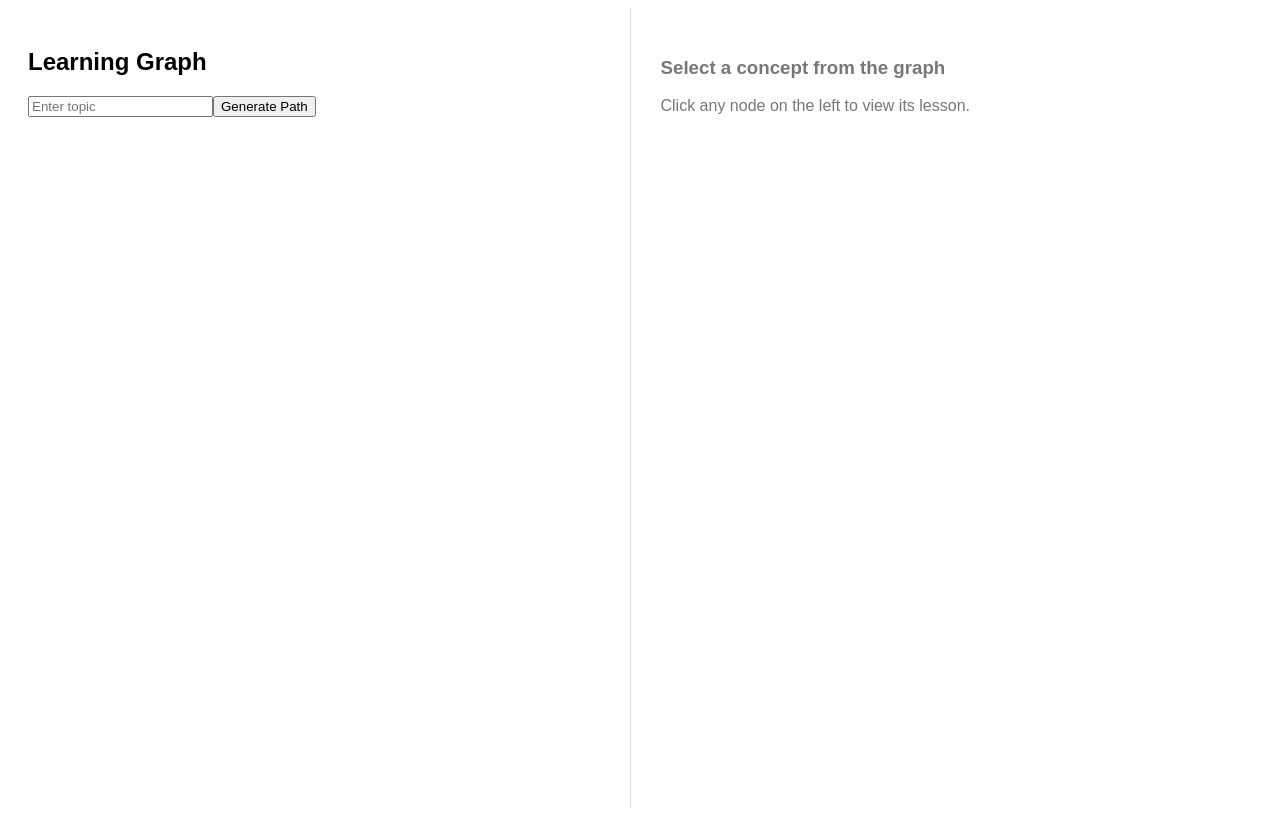
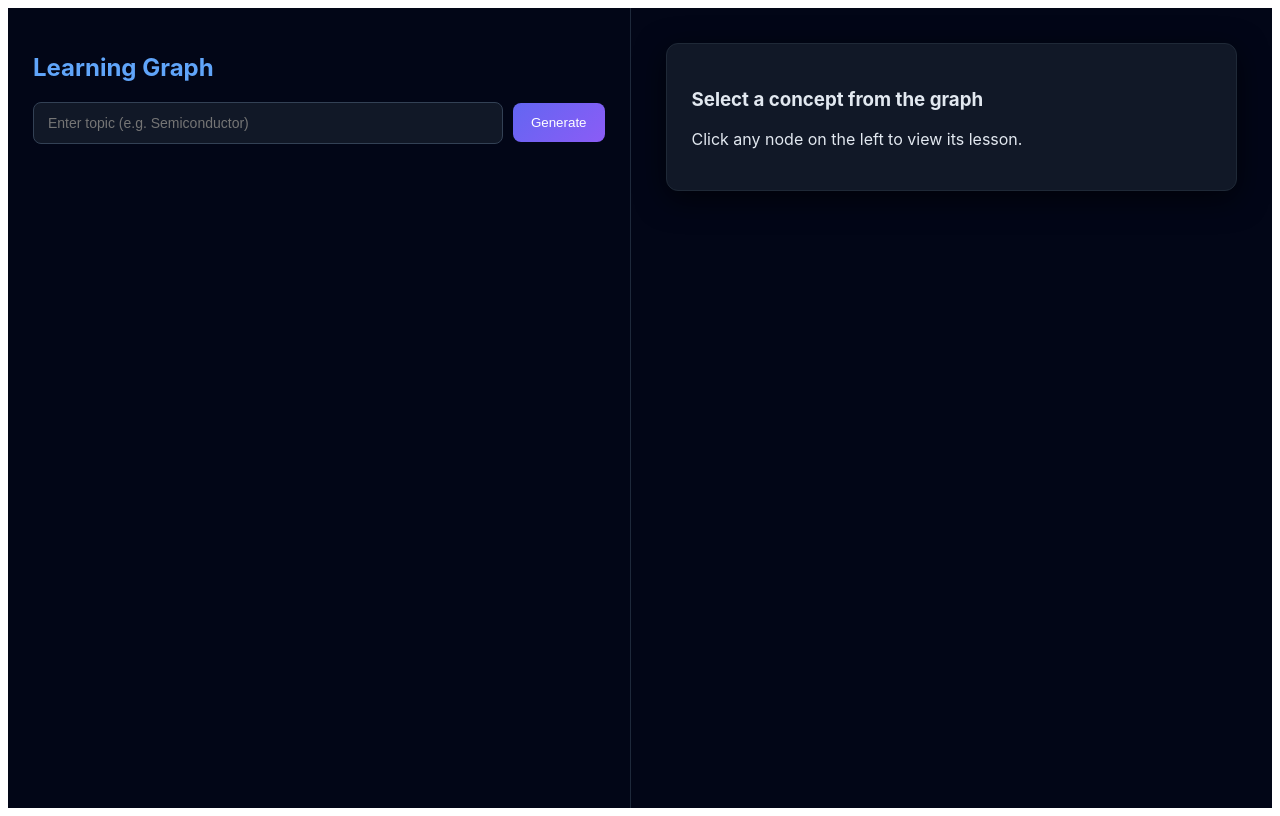
Before and after one commit to SiddhantShitole/AI-Knowledge-Compression-Engine, a React app in the folder frontend/: page / in a window 1280 px wide. Built offline with nearby package versions, Linux system fonts and the light colour scheme; the HTML template or start-up script is replaced by a standard one.

Commit message:
quiz score aligned

```diff
--- a/frontend/src/App.jsx
+++ b/frontend/src/App.jsx
@@ -48,20 +48,29 @@ console.log("Correct:", quiz.questions);
   setScore(correct);
 };
   return (
-    <div style={{
+    <div
+  style={{
     display: "flex",
     height: "100vh",
-      fontFamily: "Arial"
-    }}>
+    background: "#000000",
+    color: "#e2e8f0",
+    fontFamily: "Inter, sans-serif"
+  }}
+>
 
       {/* LEFT SIDE GRAPH */}
-      <div style={{
+      <div
+  style={{
     flex: 1,
-        borderRight: "1px solid #ddd",
-        padding: "20px"
-      }}>
+    borderRight: "1px solid #1e293b",
+    padding: "25px",
+    background: "#020617"
+  }}
+>
 
-        <h2>Learning Graph</h2>
+        <h2 style={{ marginBottom: "20px", color: "#60a5fa" }}>
+  Learning Graph
+</h2>
 
         <TopicInput setPath={setPath} />
 
@@ -72,11 +81,14 @@ console.log("Correct:", quiz.questions);
       </div>
 
       {/* RIGHT SIDE LESSON PANEL */}
-      <div style={{
+      <div
+  style={{
     flex: 1,
-        padding: "30px",
-        overflowY: "auto"
-      }}>
+    padding: "35px",
+    overflowY: "auto",
+    background: "#020617"
+  }}
+>
 
         <LessonViewer lesson={lesson} onQuiz={openQuiz} />
 
@@ -91,13 +103,23 @@ console.log("Correct:", quiz.questions);
                 padding: "15px",
                 border: "1px solid #ddd",
                 borderRadius: "8px",
-                background: "#f9f9f9"
+                background: "#111827"
               }}>
 
-                <p><b>{i + 1}. {q.question}</b></p>
+                <p style={{ color: "#e2e8f0", fontWeight: "500" }}>
+  {i + 1}. {q.question}
+</p>
 
                 {q.options.map((opt, idx) => (
-  <label key={idx} style={{display:"block"}}>
+  <label
+  key={idx}
+  style={{
+    display: "block",
+    padding: "6px 0",
+    cursor: "pointer",
+    color: "#cbd5f5"
+  }}
+>
     <input
   type="radio"
   name={`q${i}`}
@@ -120,23 +142,33 @@ console.log("Correct:", quiz.questions);
             <button
   onClick={checkAnswers}
   style={{
-    marginTop: "20px",
-    padding: "10px 20px",
-    background: "#4f46e5",
+  marginTop: "25px",
+  padding: "12px 22px",
+  background: "linear-gradient(135deg,#22c55e,#16a34a)",
+  border: "none",
+  borderRadius: "8px",
   color: "white",
-    border: "none",
-    borderRadius: "6px",
+  fontWeight: "500",
   cursor: "pointer"
 }}
 >
   Check Answers
 </button>
 {score !== null && (
-  <h3 style={{ marginTop: "15px" }}>
+  <div
+    style={{
+      marginTop: "20px",
+      padding: "15px",
+      borderRadius: "10px",
+      background: "#020617",
+      border: "1px solid #22c55e",
+      color: "#4ade80",
+      fontWeight: "600"
+    }}
+  >
     Score: {score} / {quiz.questions.length}
-  </h3>
+  </div>
 )}
-
           </div>
         )}
 
--- a/frontend/src/components/ConceptGraph.jsx
+++ b/frontend/src/components/ConceptGraph.jsx
@@ -8,8 +8,8 @@ const CardNode = ({ data }) => {
       style={{
         padding: "16px",
         borderRadius: "12px",
-        background: "#fff",
-        border: "1px solid #ddd",
+        background: "#111827",
+        border: "1px solid #334155",
         boxShadow: "0 4px 10px rgba(0,0,0,0.1)",
         width: "200px",
         textAlign: "center",
--- a/frontend/src/components/LessonViewer.jsx
+++ b/frontend/src/components/LessonViewer.jsx
@@ -2,7 +2,15 @@ export default function LessonViewer({ lesson, onQuiz }) {
 
   if (!lesson || !lesson.lesson) {
     return (
-      <div style={{ color: "#777" }}>
+      <div
+  style={{
+    background: "#111827",
+    padding: "25px",
+    borderRadius: "12px",
+    border: "1px solid #1f2937",
+    boxShadow: "0 8px 30px rgba(0,0,0,0.6)"
+  }}
+>
         <h3>Select a concept from the graph</h3>
         <p>Click any node on the left to view its lesson.</p>
       </div>
@@ -14,27 +22,39 @@ export default function LessonViewer({ lesson, onQuiz }) {
   return (
     <div>
 
-      <h2>{data.title}</h2>
+      <h2 style={{ color: "#38bdf8", marginBottom: "15px" }}>
+  {data.title}
+</h2>
 
-      <p>{data.explanation}</p>
+      <p style={{ lineHeight: "1.6", color: "#cbd5f5" }}>
+  {data.explanation}
+</p>
 
       {data.example && (
-        <p>
-          <b>Example:</b> {data.example}
-        </p>
+        <p
+  style={{
+    marginTop: "15px",
+    background: "#1e293b",
+    padding: "12px",
+    borderRadius: "8px"
+  }}
+>
+  <b style={{ color: "#fbbf24" }}>Example:</b> {data.example}
+</p>
       )}
 
       <button
         onClick={() => onQuiz(data.title)}
         style={{
-          marginTop: "20px",
-          padding: "10px 20px",
-          background: "#4f46e5",
-          color: "white",
-          border: "none",
-          borderRadius: "6px",
-          cursor: "pointer"
-        }}
+  marginTop: "20px",
+  padding: "12px 22px",
+  background: "linear-gradient(135deg,#6366f1,#8b5cf6)",
+  color: "white",
+  border: "none",
+  borderRadius: "8px",
+  cursor: "pointer",
+  fontWeight: "500"
+}}
       >
         Take Quiz
       </button>
--- a/frontend/src/components/TopicInput.jsx
+++ b/frontend/src/components/TopicInput.jsx
@@ -4,27 +4,72 @@ import { generatePath } from "../api/api";
 function TopicInput({ setPath }) {
 
   const [topic, setTopic] = useState("");
+  const [loading, setLoading] = useState(false);
 
   const handleSubmit = async () => {
+
+    if (!topic.trim()) return;
+
+    setLoading(true);
+
     const data = await generatePath(topic);
 
     console.log(data);
 
-    setPath(data.graph); // IMPORTANT
+    setPath(data.graph);
+
+    setLoading(false);
   };
 
   return (
-    <div>
+    <div
+      style={{
+        display: "flex",
+        gap: "10px",
+        marginBottom: "25px",
+        alignItems: "center"
+      }}
+    >
 
       <input
         type="text"
-        placeholder="Enter topic"
+        placeholder="Enter topic (e.g. Semiconductor)"
         value={topic}
         onChange={(e) => setTopic(e.target.value)}
+
+
+        onKeyDown={(e) => {
+          if (e.key === "Enter") handleSubmit();
+        }}
+
+        style={{
+          flex: 1,
+          padding: "12px 14px",
+          borderRadius: "8px",
+          border: "1px solid #334155",
+          background: "#111827",
+          color: "#e2e8f0",
+          outline: "none",
+          fontSize: "14px"
+        }}
       />
 
-      <button onClick={handleSubmit}>
-        Generate Path
+      <button
+        onClick={handleSubmit}
+        disabled={loading}
+        style={{
+          padding: "12px 18px",
+          borderRadius: "8px",
+          border: "none",
+          background: loading
+            ? "#475569"
+            : "linear-gradient(135deg,#6366f1,#8b5cf6)",
+          color: "white",
+          fontWeight: "500",
+          cursor: loading ? "not-allowed" : "pointer"
+        }}
+      >
+        {loading ? "Generating..." : "Generate"}
       </button>
 
     </div>
```
Lines whose indentation alone changed are shown as unchanged.
